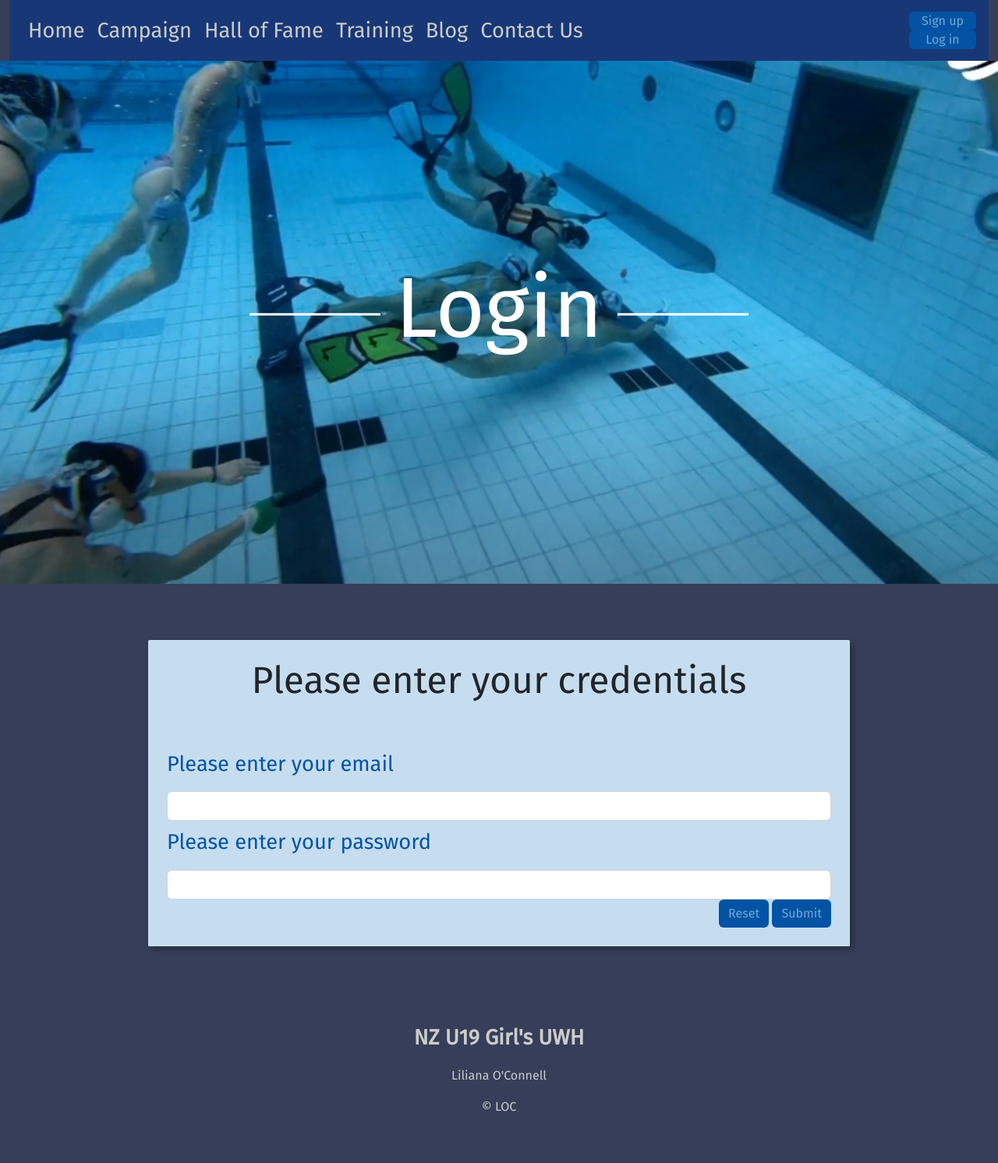
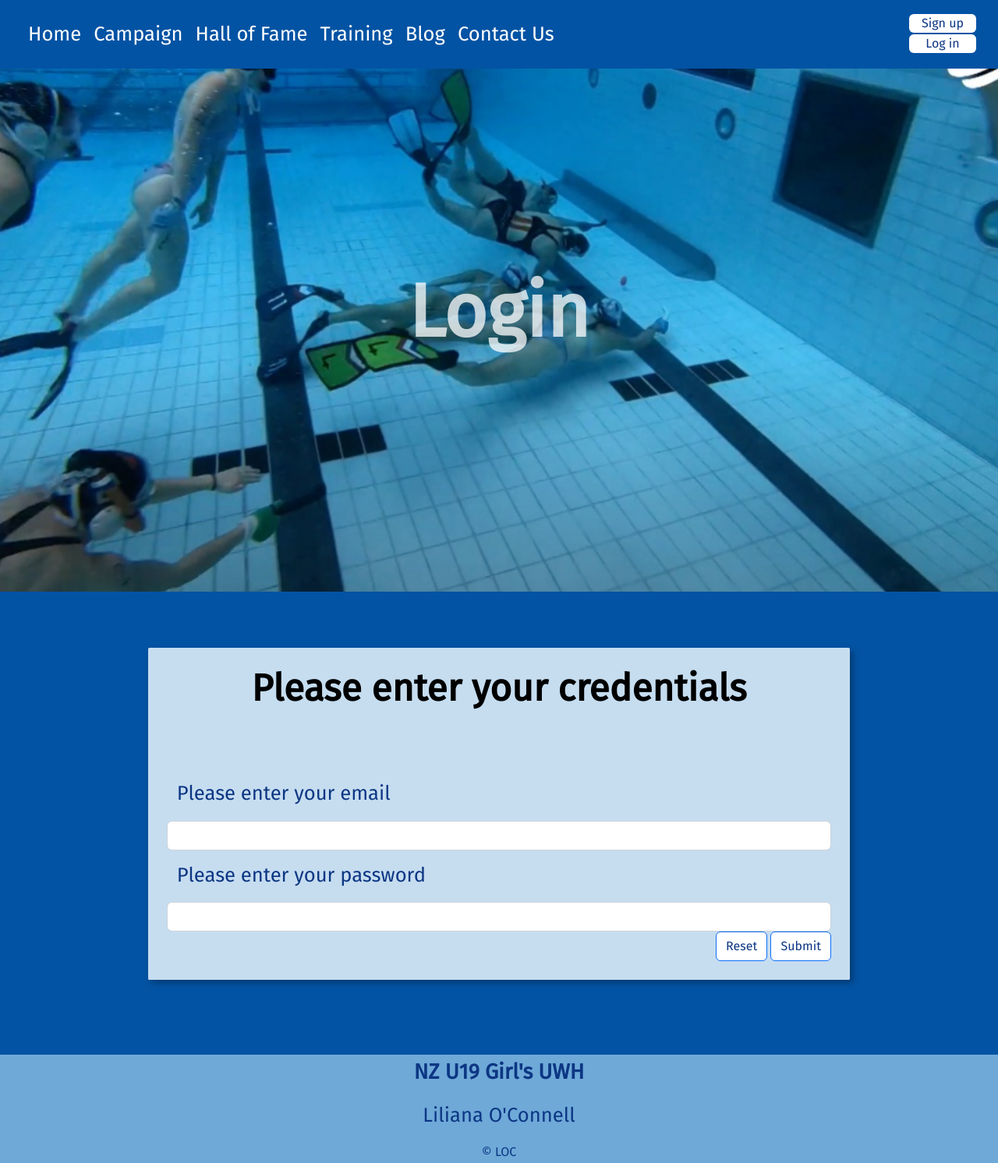
Before and after one commit to lilioconnell/u19uwhwebsite, a Flask app: page /login in a window 1280 px wide. Shown: the whole page at 78% size. Before the commit the page ends 1426 px from the top, so only its background shows below. Run offline with Flask 3, Linux system fonts and the light colour scheme.

Commit message:
Style Updates

```diff
--- a/static/styles.css
+++ b/static/styles.css
@@ -3,18 +3,78 @@
 
 
 :root{
-    --brand-grey: rgb(202,206,202);
-    --brand-blue: rgb(54,62,89);
-    --brand-brown: rgb(83,23,19);
-    --brand-purple: rgb(61,43,61);
-    --brand-dark: rgb(33,1,36);
+    --brand-light: rgb(198,221,240);
+    --brand-blue: rgb(3,83,164);
+    --brand-medium: rgb(0,109,170);
+    --brand-deep: rgb(12,54,131);
+    --brand-light: rgb(110,169,216);
 }
 
 body{
+    background-color: var(--brand-blue);
     font-family: 'Fira sans', sans-serif;
     font-size: 100%;
-    background-color: var(--brand-blue);
 }
+
+p{
+    font-size: 1.6em;
+}
+
+
+h1 {
+    font-size: 3.5em;
+    border: 0px solid red;
+    padding:0;
+    overflow: hidden;
+    color: rgb(255,255,255,0.75);
+    font-weight: bold;
+    display: table;
+    white-space: nowrap;
+    margin: 0em;
+    text-align: center;
+}
+
+h1:before, h1:after {
+    border-top: 3px rgb(255,255,255,0.75);
+    content: '';
+    display: table-cell;
+    position: relative;
+    top: 0.65em;
+    width: 50%;
+}
+h1:before { right: 3%; }
+h1:after { left: 3%; }
+
+/* -------------------------------------- */
+
+h2{
+    font-size: 3em;
+    font-weight: bolder;
+    color: black;
+    padding-bottom: 0.5em;
+    text-align: center;
+    margin: 0;
+}
+
+
+h3{
+    font-size: 2em;
+    font-weight: bolder;
+    color: black;
+    padding-bottom: 0.5em;
+    text-align: center;
+    margin: 0;
+}
+
+h4{
+    font-size: 3em;
+    font-weight: bolder;
+    color: black;
+    padding-bottom: 0.5em;
+    text-align: left;
+    margin: 0;
+}
+
 
 .hero{
         position: absolute;
@@ -23,88 +83,81 @@ body{
         left: 50%;
         transform: translate(-50%, -50%);
         font-size: 1.7em;
-        }
+}
 
-.session{
-        font-size: 1.7em;
-    color: red;
-    background-color: white;
-        }
+/* -- navigation --- */
 
 
-.second{
-        position: absolute;
-        text-align: center;
-        font-size: 0.8em;
-        top: 80%;
-        left: 50%;
-        color: rgba(200,200,200,0.5);
-        transform: translate(-50%, -80%);
-        }
+    .navbar{
+        border-bottom: 1px var(--brand-deep);
+    }
 
-/* --- text ------*/
+    .nav-item:hover{
+        background-color: var(--brand-deep);
+    }
 
-.quote{
+    .nav-link{
+        font-size: 1em;
+        color: white;
+    }
+
+    .nav-link:hover{
+        color: var(--brand-light);
+    }
+
+    .btn{
+        color: var(--brand-deep);
+        background-color: white;
+    }
+
+    .btn:hover{
+        color: var(--brand-light);
+    }
+
+    .btn-outline{
+        border: 1px var(--brand-deep);
+        padding: 0 1em;
+        margin-bottom: 0.1em;
+    }
+
+    .btn-outline:hover{
+        background-color: var(--brand-blue);
+    }
+
+
+/* --- sections ------*/
+
+.quote, .body-text, label, .table, form p, form check, label{
+    border: 0px solid red;
+    margin: 0em 0.1em 0.1em 0;
+    padding: 0.5em;
     text-align: center;
-    font-size: 1.7em;
-    font-style: italic;
-    padding: 1em 1em;
-    color: rgb(150,150,150);
-}
-
-.body-text{
-    font-size: 1.7em;
+    font-size: 1.6em;
+    color: white;
     font-weight: 400;
-    text-align: left;
-    line-height: 2;
 }
 
 ul{
-    font-size: 1.7em;
+    border: 0px solid red;
+    margin: 0em 0.1em 0.1em 0;
+    padding: 0.5em;
+    text-align: left;
+    font-size: 1.6em;
+    color: white;
     font-weight: 400;
-    text-align: left;
-    line-height: 2;
 }
 
-
-label{
-    font-size: 1.7em;
+.form-label{
+    border: 0px solid red;
+    margin: 0em 0.1em 0.1em 0;
+    padding: 0.5em;
+    text-align: center;
+    font-size: 1.6em;
+    color: var(--brand-deep);
     font-weight: 400;
-    text-align: left;
-    line-height: 2;
-    color: rgb(198,221,240);
 }
 
-.table{
- font-size: 1.7em;
-    font-weight: 400;
-    text-align: left;
-    line-height: 2;
-    }
-
-
-form p{
-    font-size: 1.7em;
-    font-weight: 400;
-    text-align: left;
-    line-height: 2;
-}
-
- form-check{
- font-size: 1.7em;
-    font-weight: 400;
-    text-align: left;
-    line-height: 2;
-    }
-
-
-label{
-     font-size: 1.7em;
-    font-weight: 400;
-    text-align: left;
-    line-height: 2;
-   color: rgb(3,83,164);
-}
+/* cards */
 
 .card{
     max-width: 500px;
@@ -128,7 +181,7 @@ label{
 
 .card-title{
     font-size: 1.7em;
-    font-weight: 500;
+    font-weight: bold;
     text-align: left;
 }
 
@@ -143,50 +196,6 @@ label{
     font-weight: 200;
     text-align: left;
 }
-
-h1 {
-    font-size: 4em;
-    text-align: center;
-    font-weight: 400;
-    padding:0;
-    overflow: hidden;
-    color: white;
-    display: table;
-    white-space: nowrap;
-}
-h1:before, h1:after {
-    border-top: 3px solid white;
-    content: '';
-    display: table-cell;
-    position: relative;
-    top: 0.65em;
-    width: 50%;
-}
-h1:before { right: 3%; }
-h1:after { left: 3%; }
-
-h2{
-    font-size: 3em;
-    text-align: center;
-    font-weight: 400;
-    margin: 0;
-}
-
-
-h3{
-    font-size: 2em;
-    text-align: center;
-    font-weight: 400;
-    margin: 0;
-}
-
-h4{
-    font-size: 3em;
-    text-align: left;
-    font-weight: 400;
-    margin: 0;
-}
-
 
 
 
@@ -207,8 +216,25 @@ h4{
     font-weight: bold;
 }
 
+.comment{
+    max-width: 600px;
+    margin: auto;
+    background-color: rgb(198,221,240);
+    border-radius: 1em;
+    filter: drop-shadow(0.25em 0.25em 0.25em rgba(0,0,0,0.3));
+}
+.news-text{
+    font-size: 1.4em;
+}
+.news-meta{
+    text-align: end;
+}
 
 
+.container-lg{
+    background-color: white;
+    margin-bottom: 1.5em;
+}
 
 
 .container-lg{
@@ -236,10 +262,10 @@ h4{
 
 
 .footer-content{
-    background-color: var(--brand-blue);
+    background-color: var(--brand-light);
     text-align: center;
     padding: 0.1em 0 0.1em 0;
-    color: var(--brand-grey);
+    color: var(--brand-deep);
 }
 
 .footer-content p:first-child{
@@ -248,45 +274,6 @@ h4{
 }
 
 
-/* -- navigation --- */
-
-
-    .navbar{
-        background-color: rgb(12,54,131, 0.7);
-        border-bottom: 1px var(--brand-dark);
-    }
-
-    .nav-item:hover{
-        background-color: var(--brand-blue);
-    }
-
-    .nav-link{
-        font-size: 1em;
-        color: var(--brand-grey);
-    }
-
-    .nav-link:hover{
-        color: rgb(110,169,216);
-    }
-
-    .btn{
-        color: rgb(110,169,216);
-    background-color: rgb(3,83,164);
-    border: 1px var(--brand-purple);
-    }
-
-    .btn:hover{
-        background-color: rgb(110,169,216);
-    }
-
-    .btn-outline{
-        border: 1px var(--brand-purple);
-        padding: 0 1em;
-    }
-
-    .btn-outline:hover{
-        background-color: var(--brand-blue);
-    }
 
 @media only screen and (max-width: 768px) {
 
```
